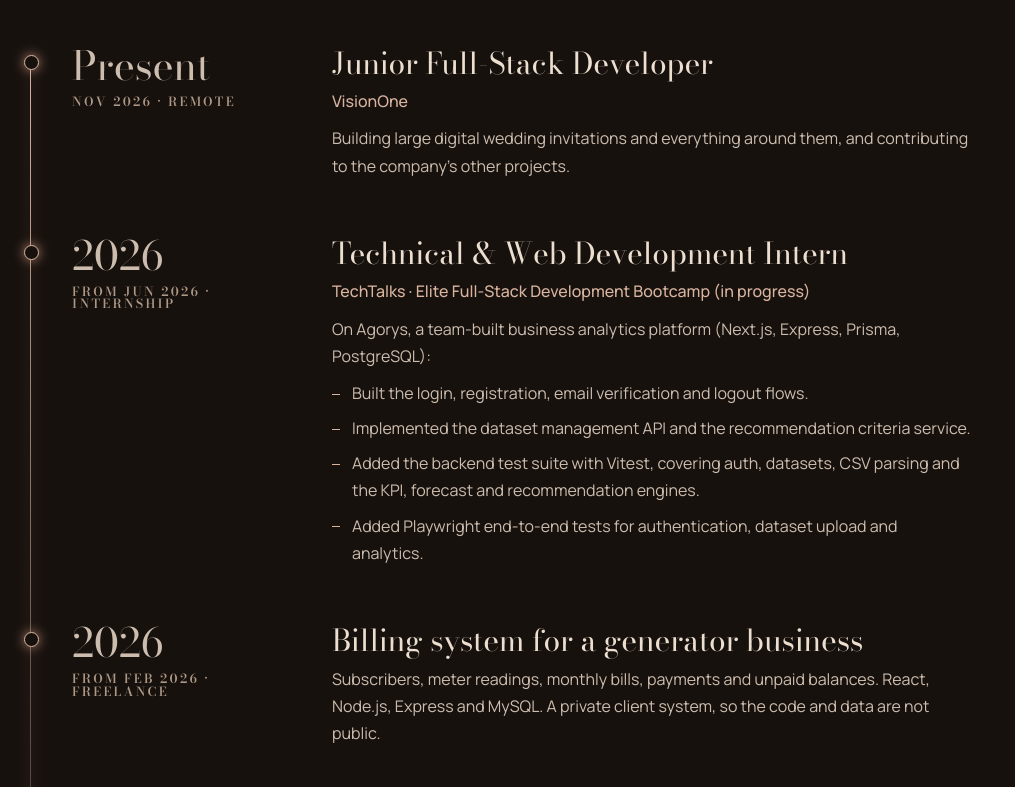
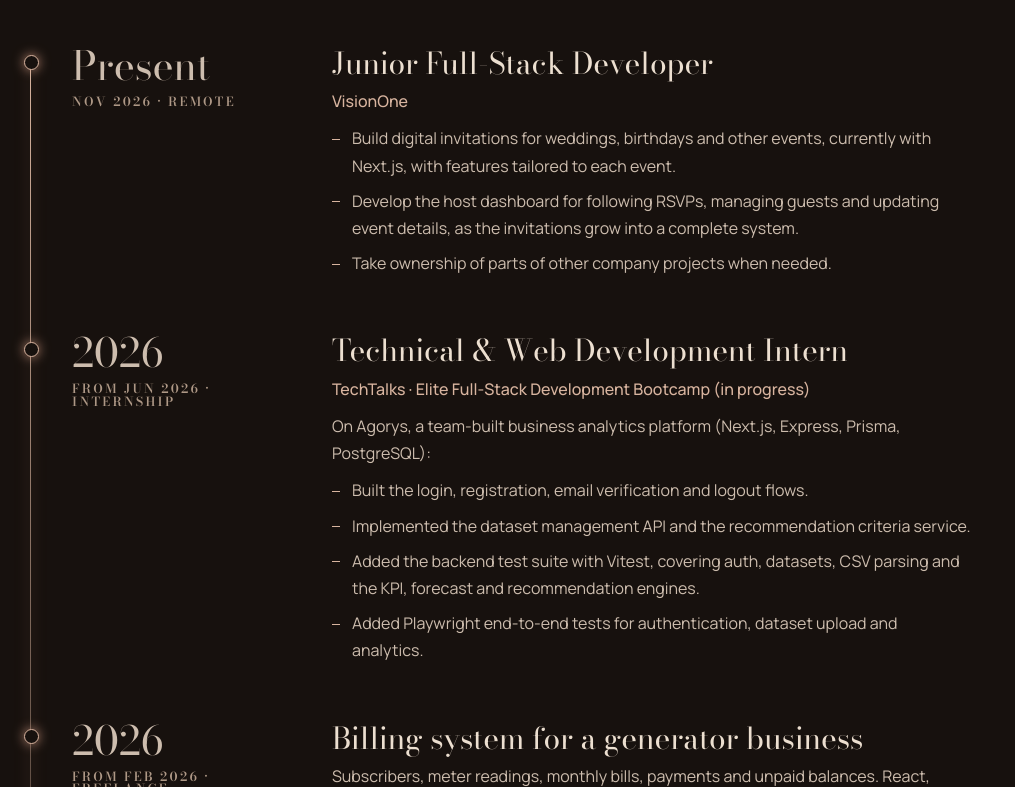
Before and after one commit to MayaChaker/MyPortfolio, a React (Vite) app: page / in a window 1280 px wide. Shown: the part 2633-3420 px from the top of the page, without its empty margins (0-1015 px from the left). Built offline with nearby package versions, Linux system fonts and the light colour scheme.

Commit message:
Describe VisionOne work in the experience section

```diff
--- a/src/Data/experience.js
+++ b/src/Data/experience.js
@@ -7,7 +7,11 @@ export const experience = [
     label: "Nov 2026 · Remote",
     title: "Junior Full-Stack Developer",
     org: "VisionOne",
-    description: "Building large digital wedding invitations and everything around them, and contributing to the company's other projects.",
+    points: [
+      "Build digital invitations for weddings, birthdays and other events, currently with Next.js, with features tailored to each event.",
+      "Develop the host dashboard for following RSVPs, managing guests and updating event details, as the invitations grow into a complete system.",
+      "Take ownership of parts of other company projects when needed.",
+    ],
   },
   {
     when: "2026",
```
